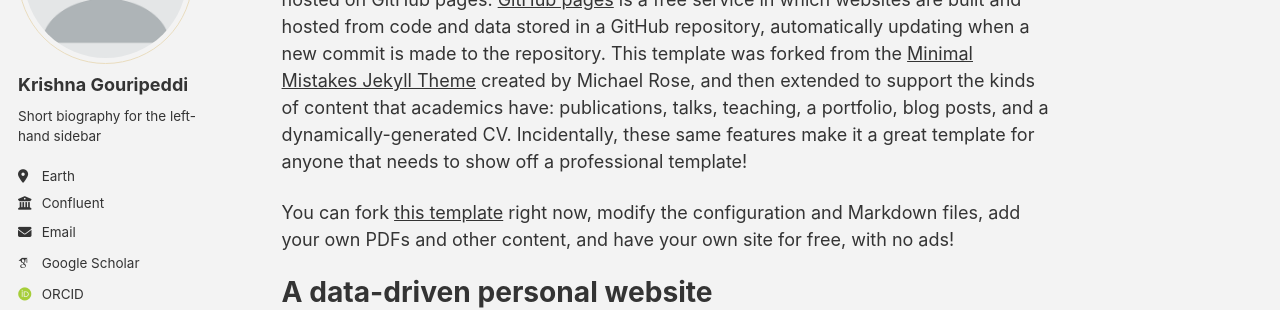
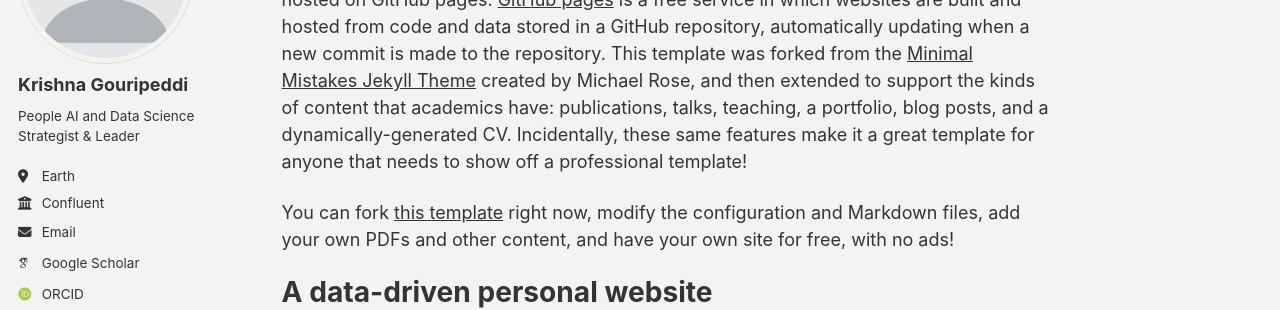
Before and after one commit to kgouripeddi/kgouripeddi.github.io, a Jekyll site: the page built from _pages/about.md, in a window 1280 px wide. Shown: the part 212-522 px from the top of the page. Built offline with Jekyll 4.4.1, drawn with Linux system fonts in a browser that asks for light colours; some web fonts are replaced; a script bundle is joined from its source files by our own code; library files that are not in the unit come from our copies; some of the changed lines change nothing that is shown.

Commit message:
Update _config.yml

```diff
--- a/_config.yml
+++ b/_config.yml
@@ -26,7 +26,7 @@
   avatar           : "profile.png"
   name             : "Krishna Gouripeddi"
   pronouns         : # example: "she/her"
-  bio              : "Short biography for the left-hand sidebar"
+  bio              : "People AI and Data Science Strategist & Leader"
   location         : "Earth"
   employer         : "Confluent"
   uri              : # URL
@@ -51,7 +51,7 @@
   bitbucket        : # Username - Update with your username on the site
   codepen          : # Username
   dribbble         : # Username
-  github           : "https://github.com/kgouripeddi"
+  github           : "kgouripeddi"
   kaggle           : # Username
   stackoverflow    : # User number or user number and name (i.e., use "1" or "1/jeff-atwood")
 
@@ -66,7 +66,7 @@
   keybase          : # Username
   instagram        : # Username
   lastfm           : # Username
-  linkedin         : "/in/krishna-gouripeddi"
+  linkedin         : "krishna-gouripeddi"
   mastodon         : # URL
   medium           : # URL
   pinterest        : # Username
```
